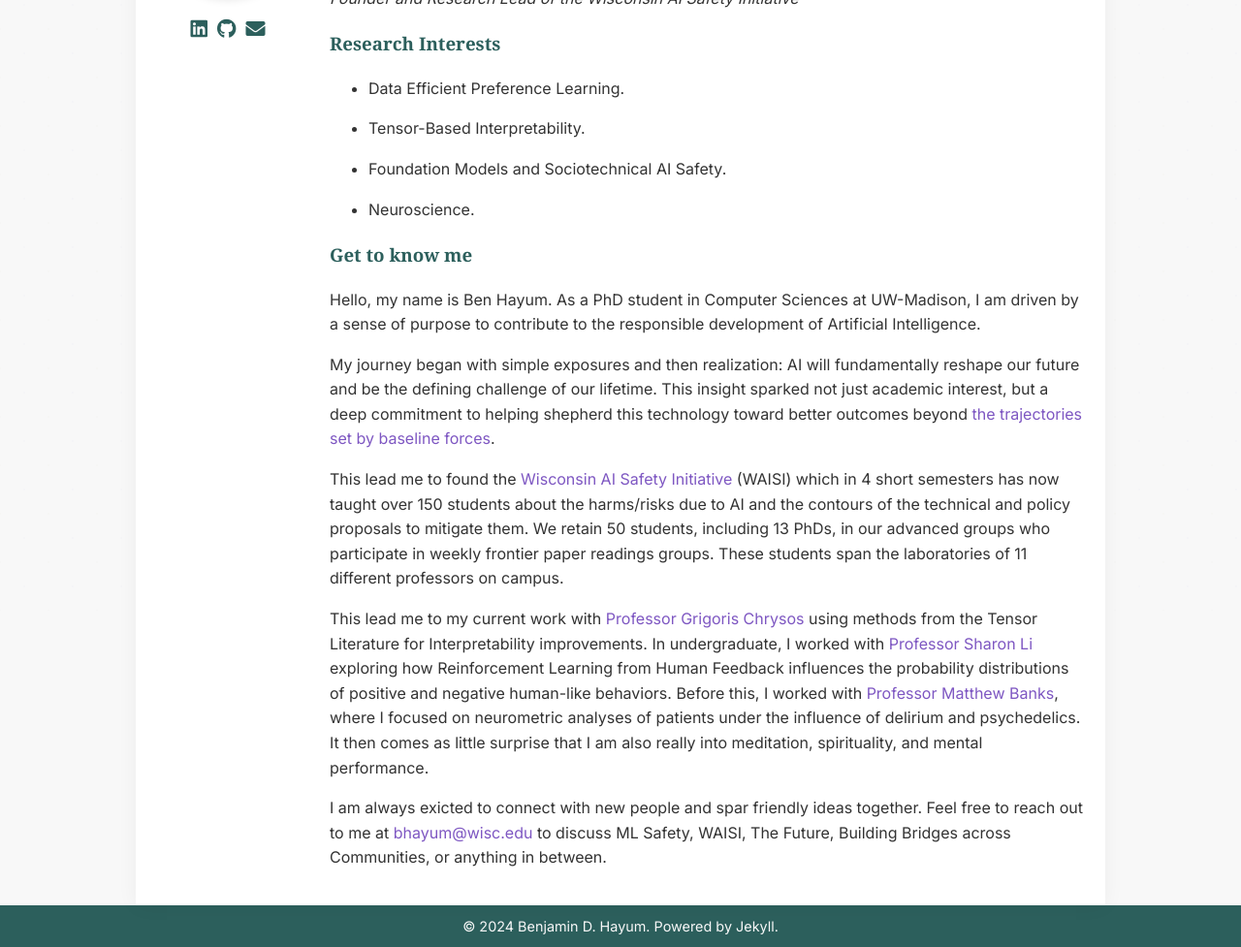
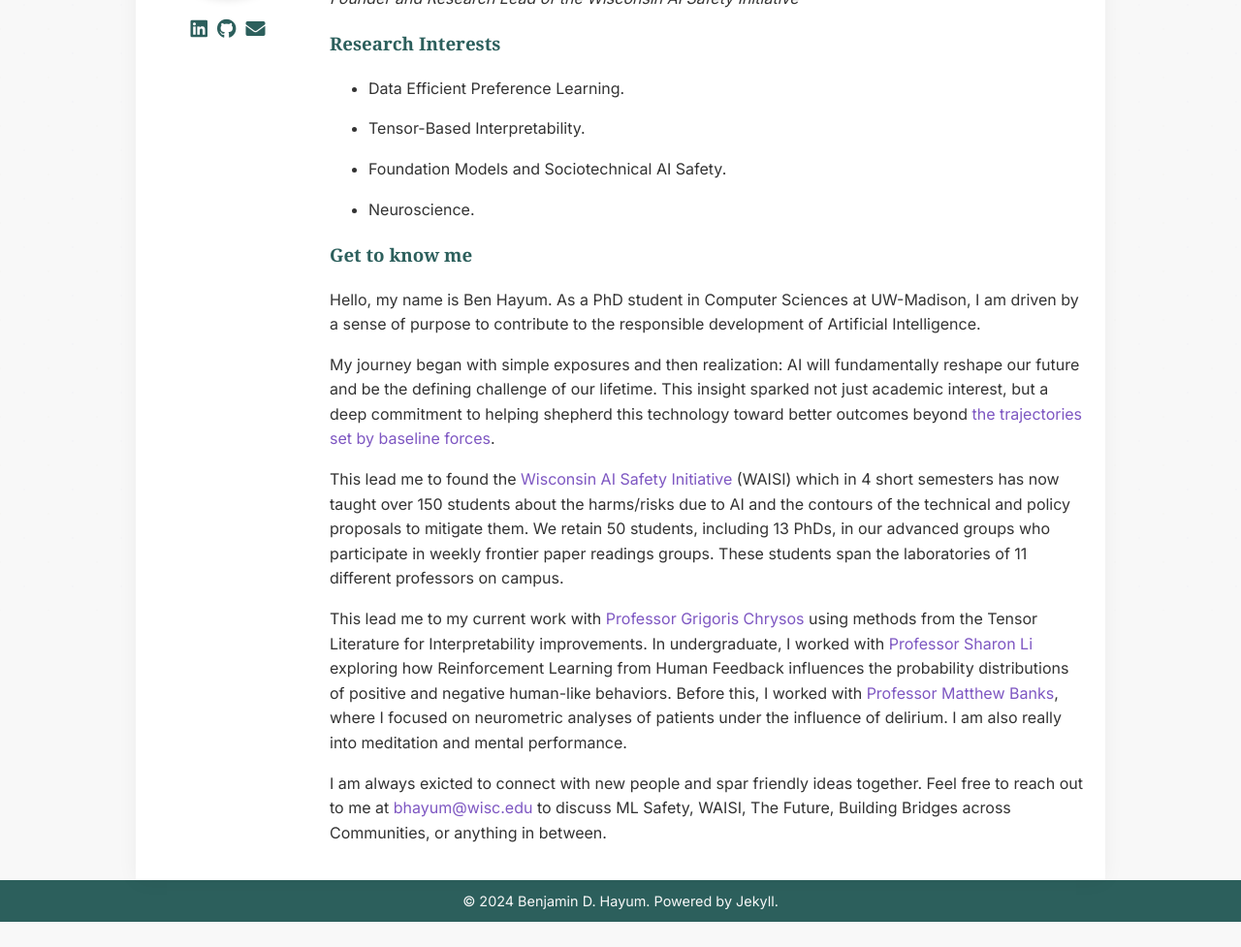
Before and after one commit to BenjaminHayum/BenjaminHayum.github.io, a Jekyll site: the page built from index.md, in a window 1280 px wide, cut to the strip 270-1247 px from the top of the page. Shown: the whole strip at 97% size. Built offline with Jekyll 4.4.1, drawn with Linux system fonts in a browser that asks for light colours; after the commit the page ends 1221 px from its top, so only the background shows below that.

Commit message:
Small Edits

```diff
--- a/index.md
+++ b/index.md
@@ -29,6 +29,6 @@ My journey began with simple exposures and then realization: AI will fundamental
 
 This lead me to found the [Wisconsin AI Safety Initiative](https://waisi.org/) (WAISI) which in 4 short semesters has now taught over 150 students about the harms/risks due to AI and the contours of the technical and policy proposals to mitigate them. We retain 50 students, including 13 PhDs, in our advanced groups who participate in weekly frontier paper readings groups. These students span the laboratories of 11 different professors on campus.
 
-This lead me to my current work with [Professor Grigoris Chrysos](https://grigorisg9gr.github.io/_pages/about/) using methods from the Tensor Literature for Interpretability improvements. In undergraduate, I worked with [Professor Sharon Li](https://pages.cs.wisc.edu/~sharonli/) exploring how Reinforcement Learning from Human Feedback influences the probability distributions of positive and negative human-like behaviors. Before this, I worked with [Professor Matthew Banks](https://neuro.wisc.edu/staff/banks-matthew-i/), where I focused on neurometric analyses of patients under the influence of delirium and psychedelics. It then comes as little surprise that I am also really into meditation, spirituality, and mental performance.
+This lead me to my current work with [Professor Grigoris Chrysos](https://grigorisg9gr.github.io/_pages/about/) using methods from the Tensor Literature for Interpretability improvements. In undergraduate, I worked with [Professor Sharon Li](https://pages.cs.wisc.edu/~sharonli/) exploring how Reinforcement Learning from Human Feedback influences the probability distributions of positive and negative human-like behaviors. Before this, I worked with [Professor Matthew Banks](https://neuro.wisc.edu/staff/banks-matthew-i/), where I focused on neurometric analyses of patients under the influence of delirium. I am also really into meditation and mental performance.
 
 I am always exicted to connect with new people and spar friendly ideas together. Feel free to reach out to me at [bhayum@wisc.edu](mailto:bhayum@wisc.edu) to discuss ML Safety, WAISI, The Future, Building Bridges across Communities, or anything in between.
```
